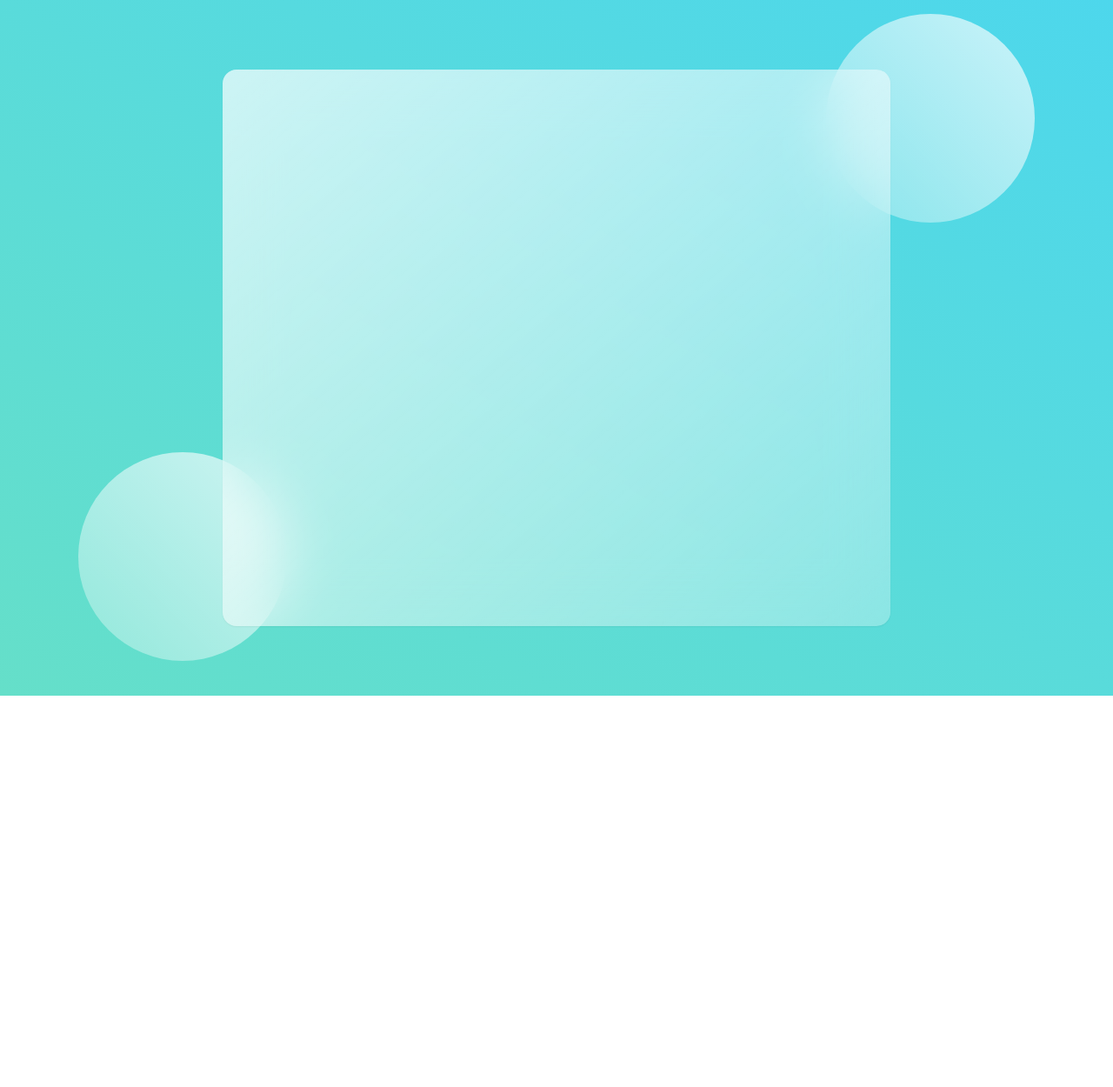
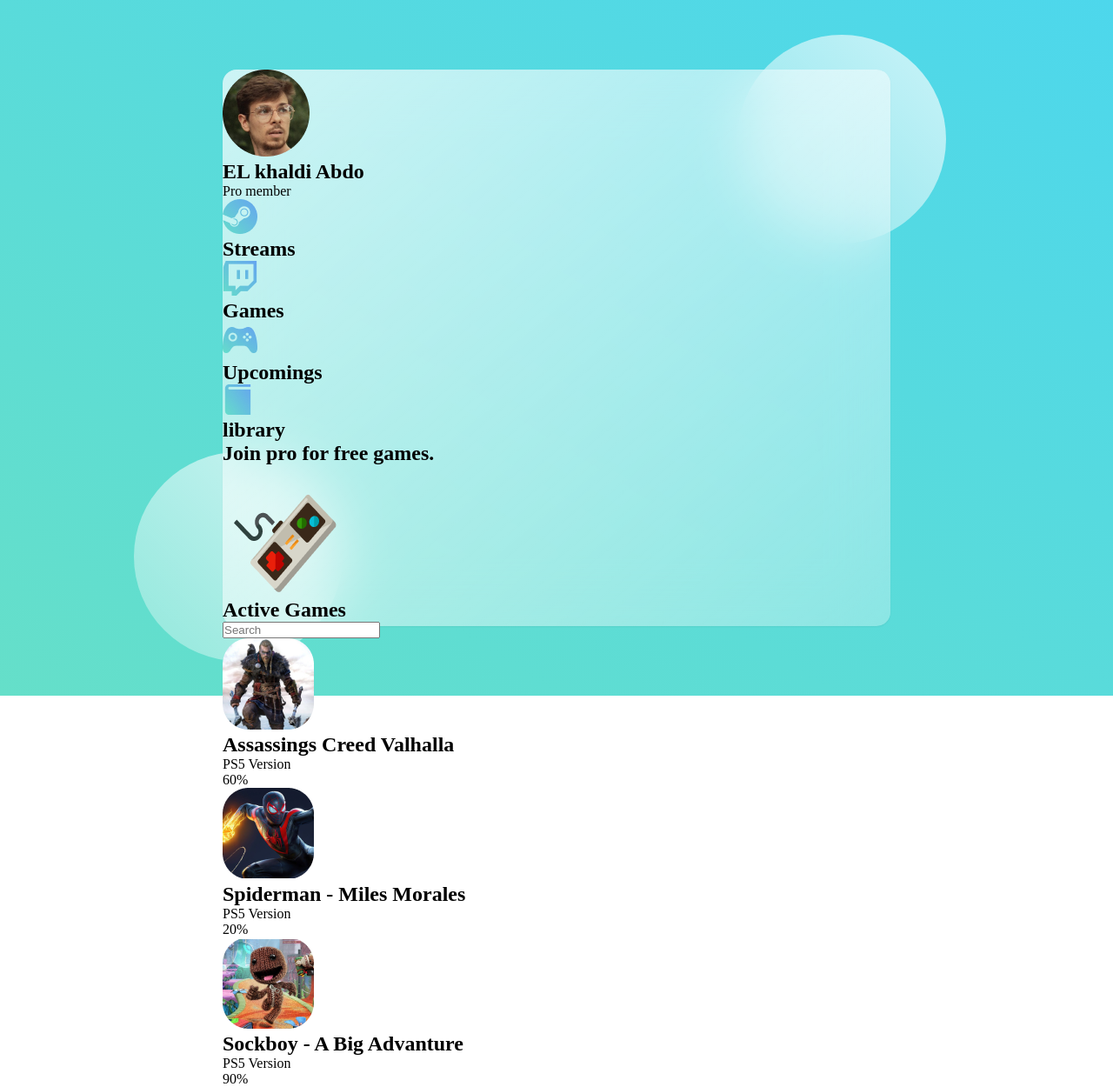
Before and after one commit to devkhaldi/Glass-Wesite, a plain HTML site: page index.html in a window 1280 px wide. Shown: the whole page at 87% size. Before the commit the page ends 800 px from the top, so only its background shows below. Drawn offline with Linux system fonts and the light colour scheme.

Commit message:
Content structure

```diff
--- a/index.html
+++ b/index.html
@@ -9,8 +9,70 @@
   <body>
     <main>
       <section class="glass">
-        <div class="sidebar"></div>
-        <div class="content"></div>
+        <div class="sidebar">
+          <div class="user">
+            <img src="./images/avatar.png" alt="avatar" />
+            <h2>EL khaldi Abdo</h2>
+            <p>Pro member</p>
+          </div>
+          <div class="links">
+            <div class="link">
+              <img src="./images/steam.png" alt="stream" />
+              <h2>Streams</h2>
+            </div>
+            <div class="link">
+              <img src="./images/twitch.png" alt="twitch" />
+              <h2>Games</h2>
+            </div>
+            <div class="link">
+              <img src="./images/upcoming.png" alt="upcoming" />
+              <h2>Upcomings</h2>
+            </div>
+            <div class="link">
+              <img src="./images/library.png" alt="library" />
+              <h2>library</h2>
+            </div>
+          </div>
+          <div class="pro">
+            <h2>Join pro for free games.</h2>
+            <img src="./images/controller.png" alt="controller" />
+          </div>
+        </div>
+        <div class="content">
+          <div class="header">
+            <h1>Active Games</h1>
+            <input type="text" placeholder="Search" />
+          </div>
+          <div class="cards">
+            <div class="card">
+              <img src="./images/assassins.png" alt="assassins" />
+              <div class="card-info">
+                <h2>Assassings Creed Valhalla</h2>
+                <p>PS5 Version</p>
+                <div class="proress"></div>
+              </div>
+              <div class="percentage">60%</div>
+            </div>
+            <div class="card">
+              <img src="./images/spiderman.png" alt="spiderman" />
+              <div class="card-info">
+                <h2>Spiderman - Miles Morales</h2>
+                <p>PS5 Version</p>
+                <div class="proress"></div>
+              </div>
+              <div class="percentage">20%</div>
+            </div>
+            <div class="card">
+              <img src="./images/sackboy.png" alt="sackboy" />
+              <div class="card-info">
+                <h2>Sockboy - A Big Advanture</h2>
+                <p>PS5 Version</p>
+                <div class="proress"></div>
+              </div>
+              <div class="percentage">90%</div>
+            </div>
+          </div>
+        </div>
       </section>
     </main>
     <div class="circle1"></div>
--- a/style.css
+++ b/style.css
@@ -31,9 +31,9 @@
 }
 .circle1 {
   bottom: 5%;
-  left: 7%;
+  left: 12%;
 }
 .circle2 {
-  top: 2%;
-  right: 7%;
+  top: 5%;
+  right: 15%;
 }
```
